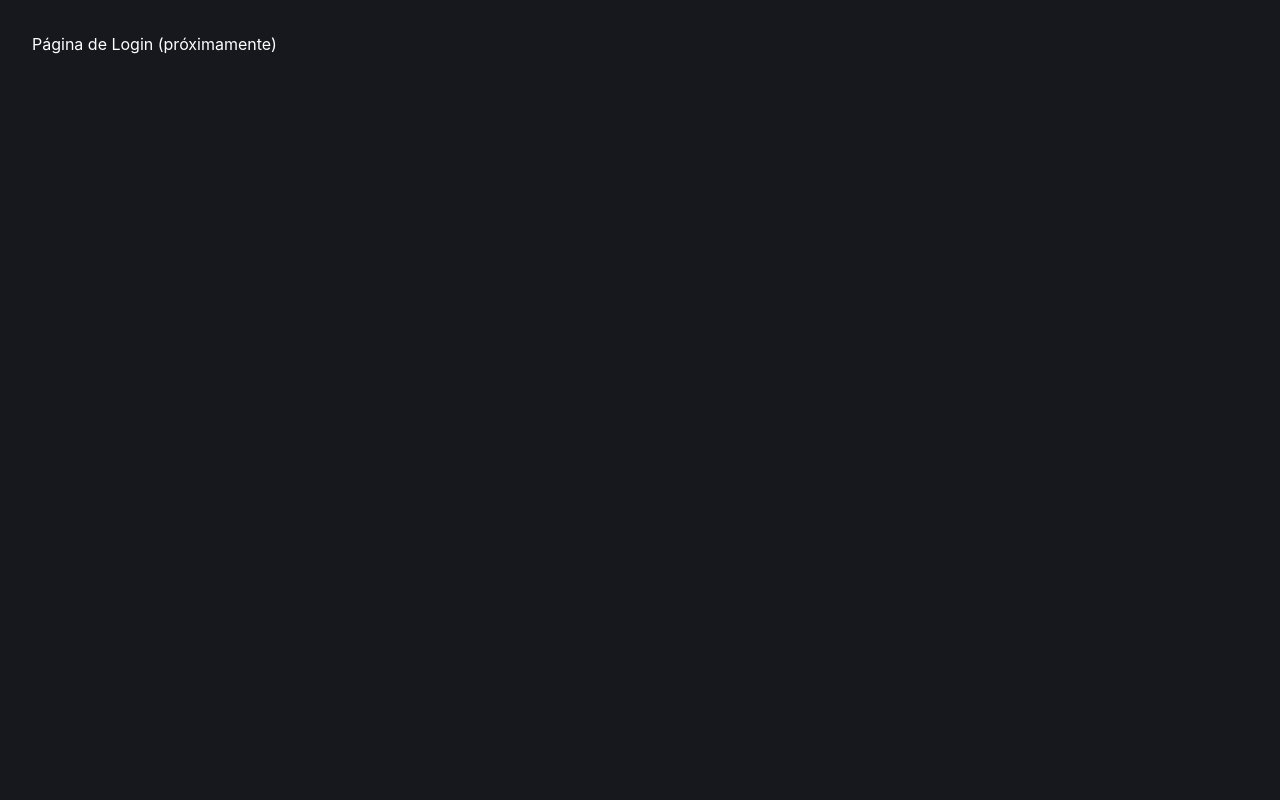
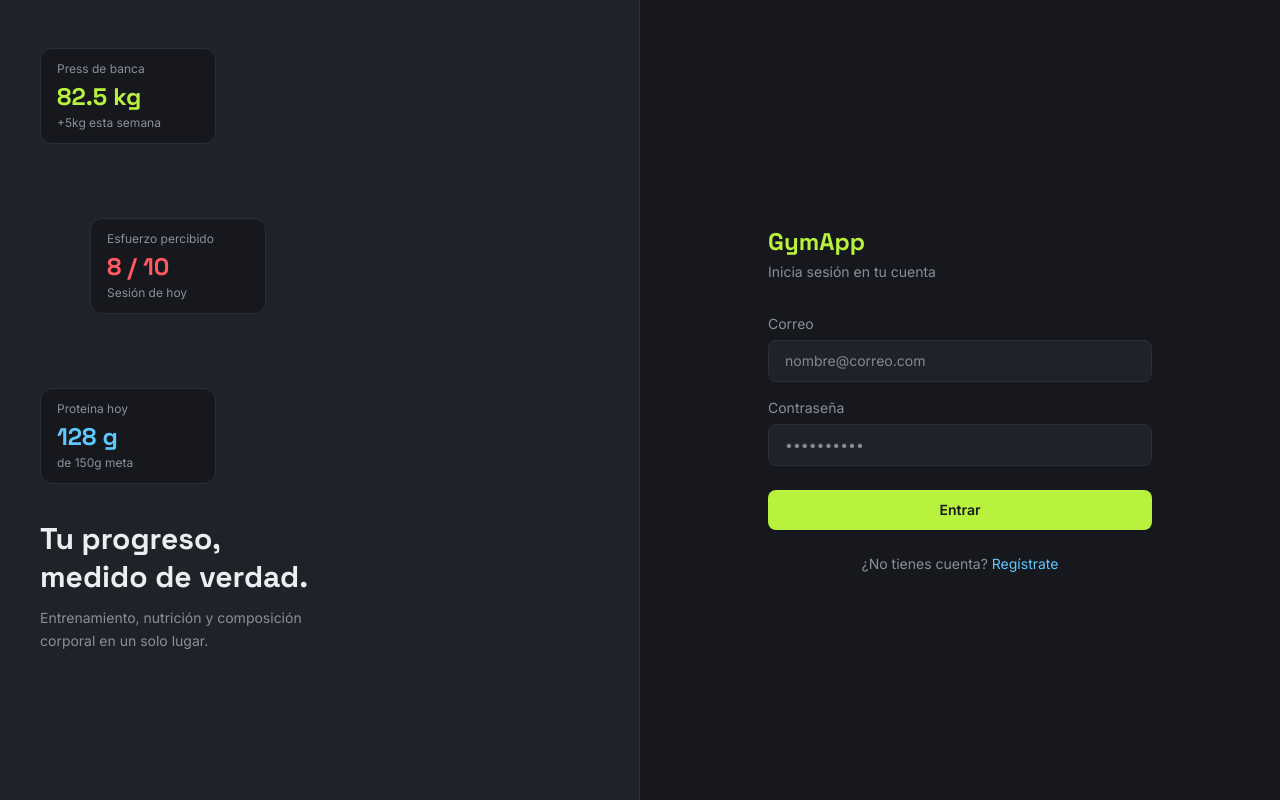
Before and after one commit to andr3s005/gymapp, a React (Vite) app in the folder frontend/: page /login in a window 1280 px wide. Built offline with nearby package versions, Linux system fonts and the light colour scheme; no server answers.

Commit message:
Modificacion en authService y AuthVisualPanel

```diff
--- a/frontend/package.json
+++ b/frontend/package.json
@@ -10,9 +10,12 @@
     "preview": "vite preview"
   },
   "dependencies": {
+    "@supabase/supabase-js": "^2.108.2",
+    "axios": "^1.18.1",
     "react": "^19.2.7",
     "react-dom": "^19.2.7",
-    "react-router-dom": "^7.18.0"
+    "react-router-dom": "^7.18.0",
+    "zustand": "^5.0.14"
   },
   "devDependencies": {
     "@eslint/js": "^10.0.1",
--- a/frontend/src/App.jsx
+++ b/frontend/src/App.jsx
@@ -1,9 +1,10 @@
 import { Routes, Route } from 'react-router-dom'
+import Login from './pages/Login'
 
 function App() {
   return (
     <Routes>
-      <Route path="/login" element={<div className="text-white p-8">Página de Login (próximamente)</div>} />
+      <Route path="/login" element={<Login />} />
       <Route path="/register" element={<div className="text-white p-8">Página de Registro (próximamente)</div>} />
       <Route path="/dashboard" element={<div className="text-white p-8">Dashboard (próximamente)</div>} />
       <Route path="/" element={<div className="text-white p-8">Home (próximamente)</div>} />
--- /dev/null
+++ b/frontend/src/components/auth/AuthVisualPanel.jsx
@@ -0,0 +1,57 @@
+function MetricCard({ label, value, sublabel, accentColor, style }) {
+  return (
+    <div
+      className="absolute bg-bg border border-surface-hover rounded-xl px-4 py-3 w-44"
+      style={style}
+    >
+      <p className="text-xs text-text-secondary font-body">{label}</p>
+      <p className="text-2xl font-bold font-display mt-1" style={{ color: accentColor }}>
+        {value}
+      </p>
+      <p className="text-xs text-text-secondary font-body mt-0.5">{sublabel}</p>
+    </div>
+  )
+}
+
+function AuthVisualPanel() {
+  return (
+    <div className="relative hidden lg:flex lg:flex-col overflow-hidden bg-surface border-r border-surface-hover px-10 py-12">
+
+      <div className="relative" style={{ height: '440px' }}>
+        <MetricCard
+          label="Press de banca"
+          value="82.5 kg"
+          sublabel="+5kg esta semana"
+          accentColor="var(--color-strength)"
+          style={{ top: '0px', left: '0px' }}
+        />
+        <MetricCard
+          label="Esfuerzo percibido"
+          value="8 / 10"
+          sublabel="Sesión de hoy"
+          accentColor="var(--color-effort)"
+          style={{ top: '170px', left: '50px' }}
+        />
+        <MetricCard
+          label="Proteína hoy"
+          value="128 g"
+          sublabel="de 150g meta"
+          accentColor="var(--color-nutrition)"
+          style={{ top: '340px', left: '0px' }}
+        />
+      </div>
+
+      <div className="mt-8">
+        <h2 className="text-3xl font-bold font-display text-text-primary leading-tight">
+          Tu progreso,<br />medido de verdad.
+        </h2>
+        <p className="text-sm text-text-secondary font-body mt-3 max-w-xs leading-relaxed">
+          Entrenamiento, nutrición y composición corporal en un solo lugar.
+        </p>
+      </div>
+
+    </div>
+  )
+}
+
+export default AuthVisualPanel
--- /dev/null
+++ b/frontend/src/services/authService.js
@@ -0,0 +1,16 @@
+import api from './api'
+
+export async function loginRequest(email, password) {
+  const response = await api.post('/auth/login', { email, password })
+  return response.data
+}
+
+export async function registerRequest(userData) {
+  const response = await api.post('/auth/register', userData)
+  return response.data
+}
+
+export async function getMeRequest() {
+  const response = await api.get('/auth/me')
+  return response.data
+}
```
Also changed, not shown: 1 other file (tests, documents, lock files or other folders).
